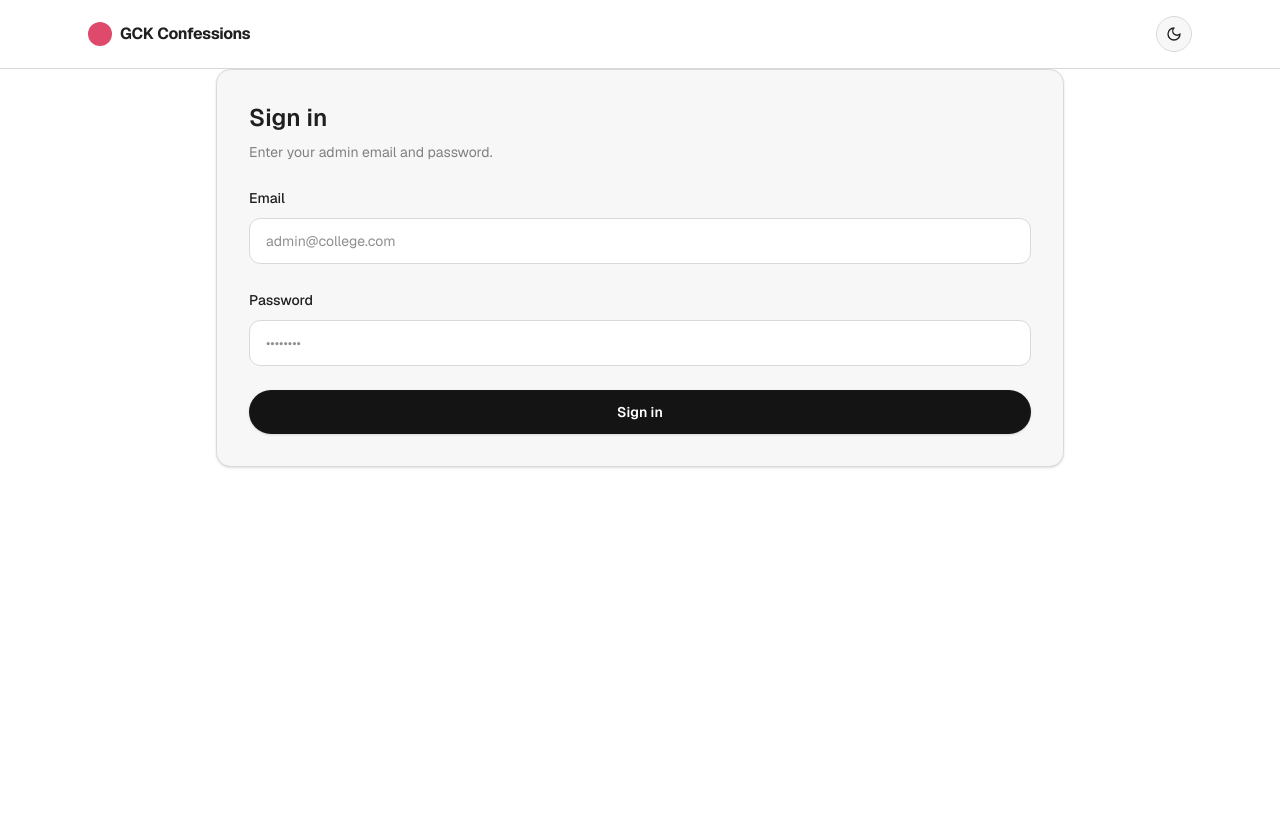
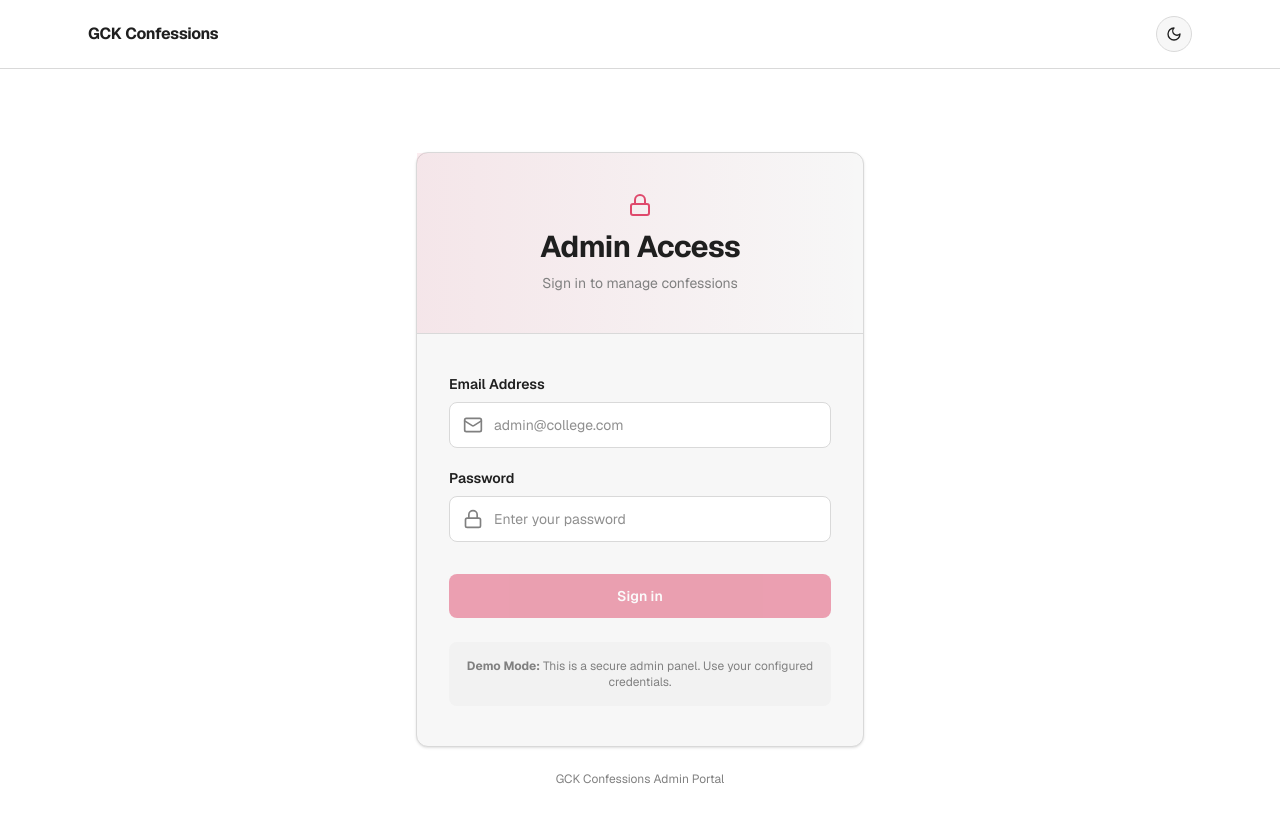
Before and after one commit to RexSixT9/gckconfessions, a Next.js app: page /adminlogin in a window 1280 px wide. Shown: the top 822 px of the page. Built offline with nearby package versions, Linux system fonts and the light colour scheme.

Commit message:
fix2.4.4

```diff
--- a/src/app/adminlogin/page.tsx
+++ b/src/app/adminlogin/page.tsx
@@ -2,6 +2,7 @@
 
 import { useRouter } from "next/navigation";
 import { useState } from "react";
+import { AlertCircle, CheckCircle2, Loader, Lock, Mail } from "lucide-react";
 
 type Notice = { type: "error" | "success"; message: string } | null;
 
@@ -30,10 +31,9 @@ export default function AdminLoginPage() {
         throw new Error(data.error || "Login failed.");
       }
 
-      setNotice({ type: "success", message: "Login successful." });
-      router.push("/admin");
+      setNotice({ type: "success", message: "Login successful. Redirecting..." });
+      setTimeout(() => router.push("/admin"), 1000);
     } catch (error) {
-      // Debug-only: show exact error in UI during testing.
       setNotice({
         type: "error",
         message: error instanceof Error ? error.message : "Unknown error.",
@@ -44,31 +44,54 @@ export default function AdminLoginPage() {
   };
 
   return (
-    <div className="min-h-screen">
-      <main className="mx-auto w-full max-w-4xl px-4 pb-16 sm:px-6">
-        <div className="rounded-(--radius) border bg-[hsl(var(--card))] p-6 text-[hsl(var(--card-foreground))] shadow-sm sm:p-8">
-          <h1 className="text-2xl font-semibold">Sign in</h1>
-          <p className="mt-2 text-sm text-[hsl(var(--muted-foreground))]">
-            Enter your admin email and password.
+    <div className="flex min-h-screen items-center justify-center bg-[hsl(var(--background))] px-4 py-8 sm:px-6 lg:px-8">
+      <div className="w-full max-w-md">
+        {/* Card Container */}
+        <div className="rounded-xl border border-[hsl(var(--border))] bg-[hsl(var(--card))] shadow-sm transition-all duration-300 hover:shadow-md lg:max-w-lg">
+          {/* Header Section */}
+          <div className="border-b border-[hsl(var(--border))] bg-linear-to-r from-[hsl(var(--accent))]/10 to-transparent px-6 py-8 sm:px-8 sm:py-10">
+            <div className="flex items-center justify-center gap-2 mb-3">
+              <Lock className="h-6 w-6 text-[hsl(var(--accent))]" />
+            </div>
+            <h1 className="text-center text-2xl font-bold tracking-tight text-[hsl(var(--foreground))] sm:text-3xl">
+              Admin Access
+            </h1>
+            <p className="mt-2 text-center text-sm text-[hsl(var(--muted-foreground))]">
+              Sign in to manage confessions
             </p>
+          </div>
 
+          {/* Form Section */}
+          <div className="px-6 py-8 sm:px-8 sm:py-10">
+            {/* Notice */}
             {notice && (
               <div
-              className={`mt-6 rounded-[calc(var(--radius)-0.2rem)] border px-4 py-3 text-xs ${
+                className={`mb-6 flex items-center gap-3 rounded-lg border p-4 text-sm ${
                   notice.type === "error"
-                  ? "border-red-200 bg-red-50 text-red-700"
-                  : "border-green-200 bg-green-50 text-green-700"
+                    ? "border-red-200/50 bg-red-50 text-red-700 dark:border-red-900/30 dark:bg-red-950/20 dark:text-red-300"
+                    : "border-green-200/50 bg-green-50 text-green-700 dark:border-green-900/30 dark:bg-green-950/20 dark:text-green-300"
                 }`}
               >
-              {notice.message}
+                {notice.type === "error" ? (
+                  <AlertCircle className="h-5 w-5 shrink-0" />
+                ) : (
+                  <CheckCircle2 className="h-5 w-5 shrink-0" />
+                )}
+                <p>{notice.message}</p>
               </div>
             )}
 
-          <form className="mt-6 space-y-6" onSubmit={handleSubmit}>
+            <form className="space-y-5" onSubmit={handleSubmit}>
+              {/* Email Field */}
               <div>
-              <label className="text-sm font-medium" htmlFor="email">
-                Email
+                <label
+                  className="block text-sm font-semibold text-[hsl(var(--foreground))]"
+                  htmlFor="email"
+                >
+                  Email Address
                 </label>
+                <div className="relative mt-2">
+                  <Mail className="absolute left-3.5 top-1/2 h-5 w-5 -translate-y-1/2 text-[hsl(var(--muted-foreground))]" />
                   <input
                     id="email"
                     name="email"
@@ -76,35 +99,68 @@ export default function AdminLoginPage() {
                     value={email}
                     onChange={(event) => setEmail(event.target.value)}
                     placeholder="admin@college.com"
-                className="mt-2 w-full rounded-[calc(var(--radius)-0.2rem)] border border-[hsl(var(--input))] bg-[hsl(var(--background))] px-4 py-3 text-sm outline-none focus:ring-2 focus:ring-[hsl(var(--ring))]"
+                    required
+                    disabled={loading}
+                    className="w-full rounded-lg border border-[hsl(var(--border))] bg-[hsl(var(--background))] pl-11 pr-4 py-3 text-sm outline-none transition focus:border-[hsl(var(--accent))] focus:ring-2 focus:ring-[hsl(var(--accent))]/20 disabled:cursor-not-allowed disabled:opacity-50"
                   />
                 </div>
+              </div>
 
+              {/* Password Field */}
               <div>
-              <label className="text-sm font-medium" htmlFor="password">
+                <label
+                  className="block text-sm font-semibold text-[hsl(var(--foreground))]"
+                  htmlFor="password"
+                >
                   Password
                 </label>
+                <div className="relative mt-2">
+                  <Lock className="absolute left-3.5 top-1/2 h-5 w-5 -translate-y-1/2 text-[hsl(var(--muted-foreground))]" />
                   <input
                     id="password"
                     name="password"
                     type="password"
                     value={password}
                     onChange={(event) => setPassword(event.target.value)}
-                placeholder="••••••••"
-                className="mt-2 w-full rounded-[calc(var(--radius)-0.2rem)] border border-[hsl(var(--input))] bg-[hsl(var(--background))] px-4 py-3 text-sm outline-none focus:ring-2 focus:ring-[hsl(var(--ring))]"
+                    placeholder="Enter your password"
+                    required
+                    disabled={loading}
+                    className="w-full rounded-lg border border-[hsl(var(--border))] bg-[hsl(var(--background))] pl-11 pr-4 py-3 text-sm outline-none transition focus:border-[hsl(var(--accent))] focus:ring-2 focus:ring-[hsl(var(--accent))]/20 disabled:cursor-not-allowed disabled:opacity-50"
                   />
                 </div>
+              </div>
 
+              {/* Submit Button */}
               <button
                 type="submit"
-              disabled={loading}
-              className="w-full rounded-full bg-[hsl(var(--primary))] px-6 py-3 text-sm font-semibold text-[hsl(var(--primary-foreground))] shadow-sm transition hover:opacity-90"
+                disabled={loading || !email || !password}
+                className="w-full rounded-lg bg-[hsl(var(--accent))] py-3 text-sm font-semibold text-[hsl(var(--accent-foreground))] transition-all hover:opacity-90 disabled:cursor-not-allowed disabled:opacity-50 mt-8 flex items-center justify-center gap-2"
               >
-              {loading ? "Signing in..." : "Sign in"}
+                {loading ? (
+                  <>
+                    <Loader className="h-4 w-4 animate-spin" />
+                    <span>Signing in...</span>
+                  </>
+                ) : (
+                  <span>Sign in</span>
+                )}
               </button>
             </form>
+
+            {/* Footer Info */}
+            <div className="mt-6 rounded-lg bg-[hsl(var(--secondary))] p-4">
+              <p className="text-xs text-[hsl(var(--muted-foreground))] text-center">
+                <strong>Demo Mode:</strong> This is a secure admin panel. Use your configured credentials.
+              </p>
             </div>
-      </main>
+          </div>
+        </div>
+
+        {/* Bottom Note */}
+        <p className="mt-6 text-center text-xs text-[hsl(var(--muted-foreground))]">
+          GCK Confessions Admin Portal
+        </p>
+      </div>
     </div>
   );
 }
--- a/src/app/layout.tsx
+++ b/src/app/layout.tsx
@@ -39,7 +39,7 @@ export default function RootLayout({
                 href="/"
                 className="flex items-center gap-1.5 text-sm font-bold tracking-tight text-[hsl(var(--foreground))] sm:gap-2 sm:text-base"
               >
-                <div className="h-5 w-5 rounded-full bg-[hsl(var(--accent))] sm:h-6 sm:w-6"></div>
+                {/* <div className="h-5 w-5 rounded-full bg-[hsl(var(--accent))] sm:h-6 sm:w-6"></div> */}
                 <span className="flex flex-col text-[11px] leading-tight sm:flex-row sm:gap-1 sm:text-base">
                   <span>GCK</span>
                   <span>Confessions</span>
```
Also changed, not shown: src/components/admin/AdminList.tsx (+126 -50 lines). Lines whose indentation alone changed are shown as unchanged.
